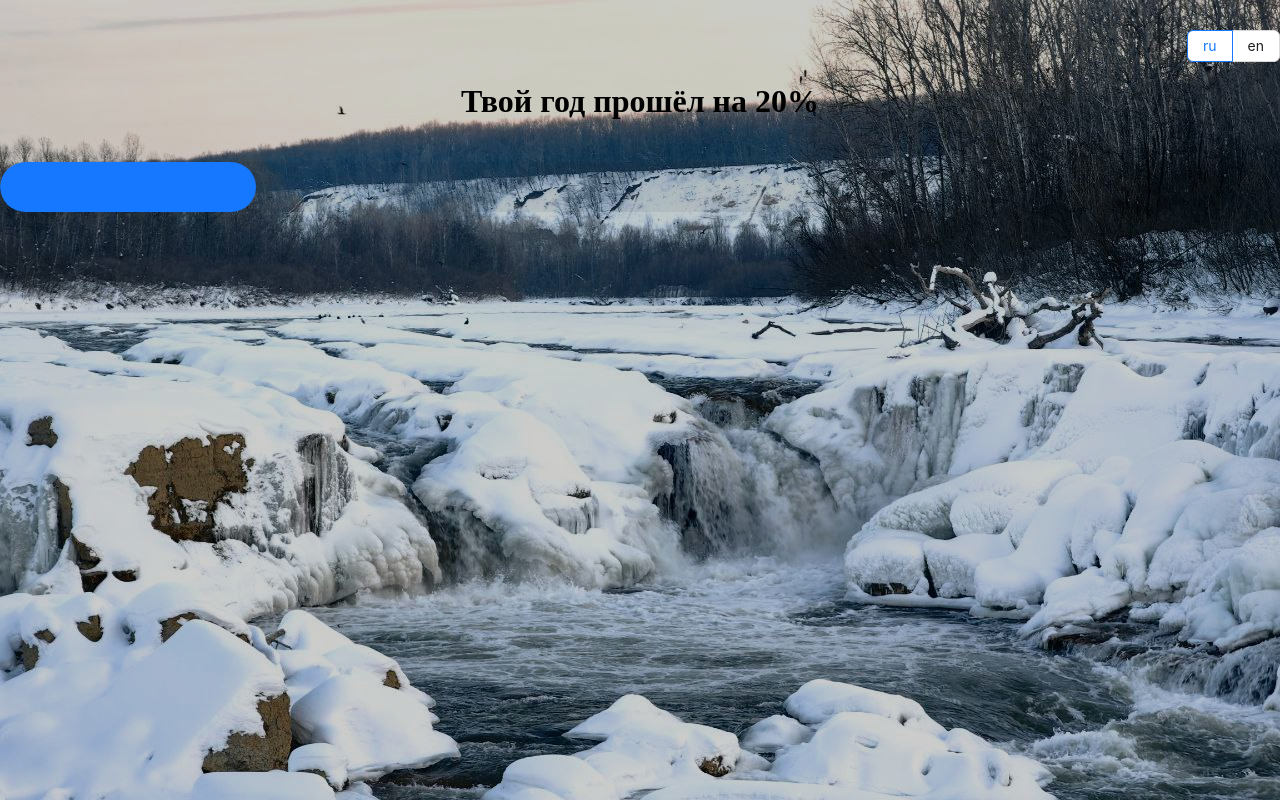
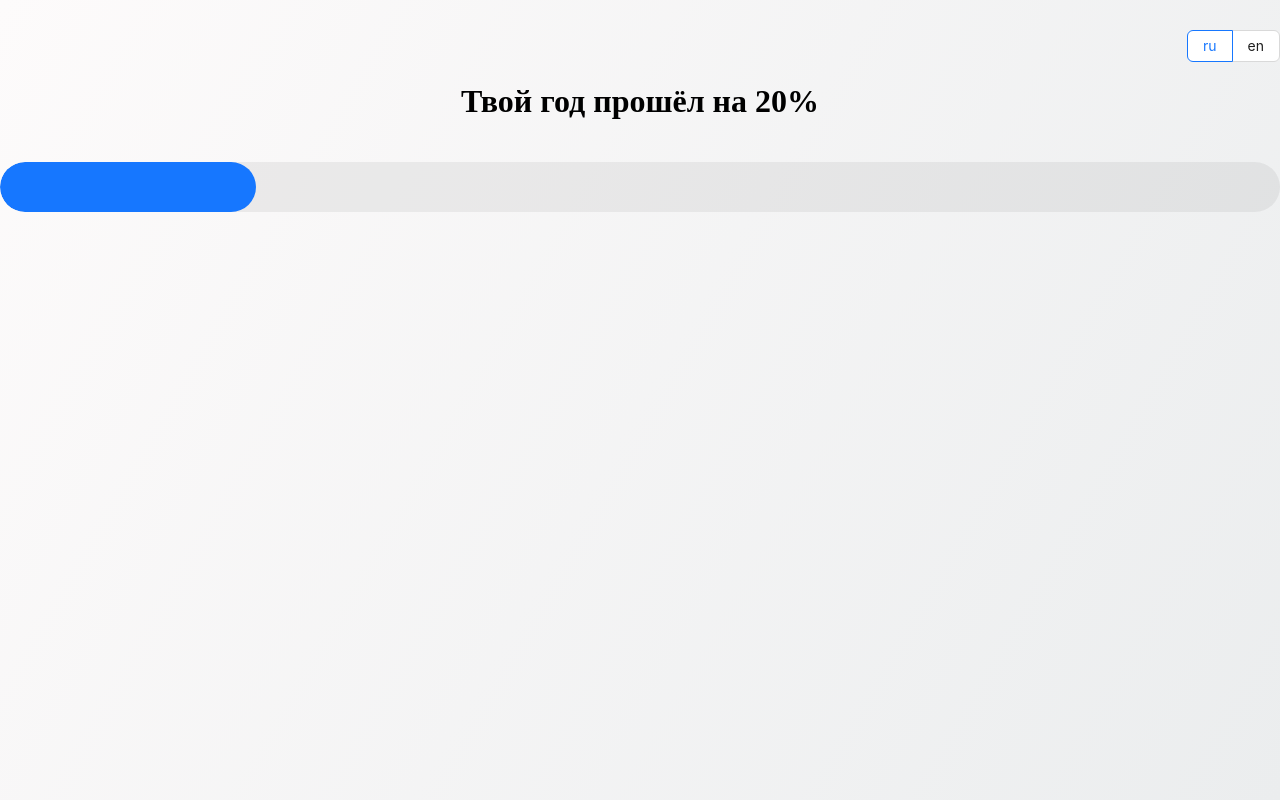
Before and after one commit to dmitryprogrammer/progress-year, a React (Vite) app: page / in a window 1280 px wide. Built offline with nearby package versions, Linux system fonts and the light colour scheme.

Commit message:
feat(progress-year-functional): set background.

```diff
--- a/index.html
+++ b/index.html
@@ -6,7 +6,6 @@
     <title>Progress year</title>
   </head>
   <body>
-    <div class="bg"></div>
     <main id="root"></main>
   </body>
   <script src="/src/main.tsx" type="module"></script>
--- a/src/assets/styles/main.scss
+++ b/src/assets/styles/main.scss
@@ -6,15 +6,13 @@ html {
 }
 
 body {
-  background-image: url("../images/bg.jpg");
-  background-repeat: no-repeat;
-  background-size: cover;
+  background-image: linear-gradient(120deg, #fdfbfb 0%, #ebedee 100%);
   position: relative;
   margin: 0;
   padding: 0;
 }
 
-.bg {
+.bg-darker {
   position: absolute;
   top: 0;
   left: 0;
```
